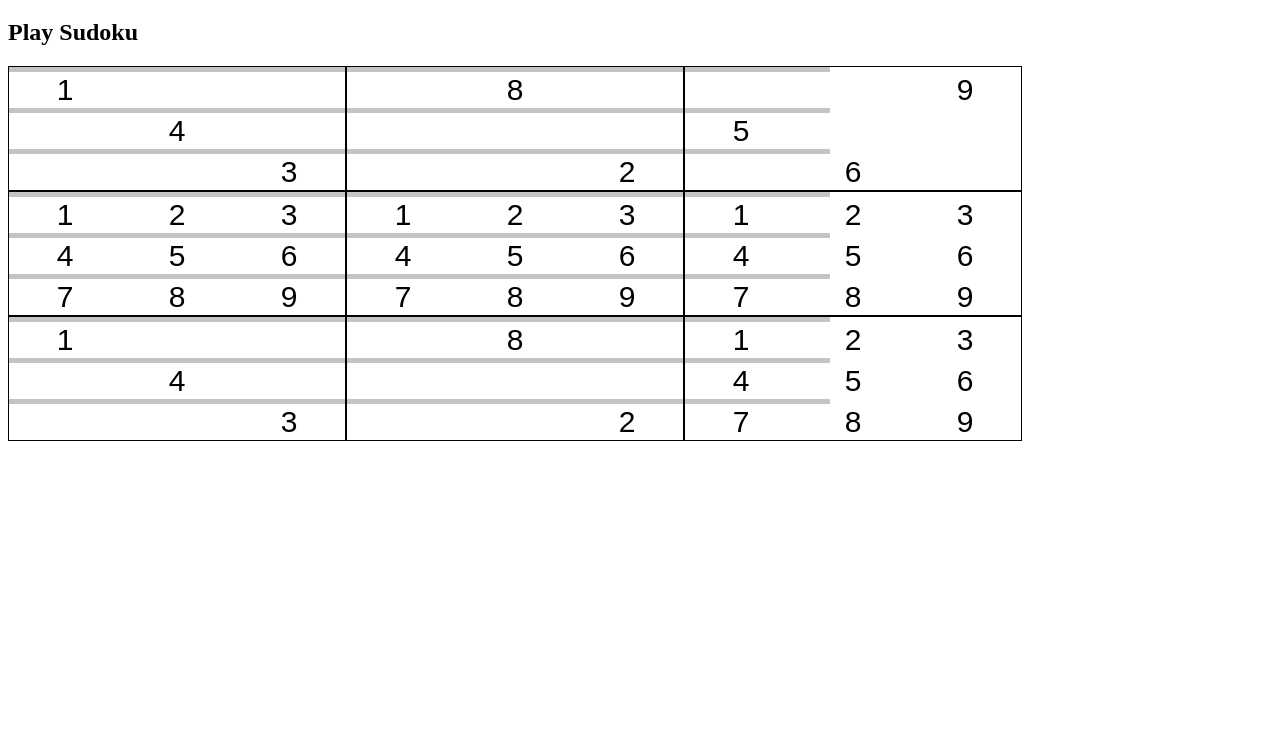
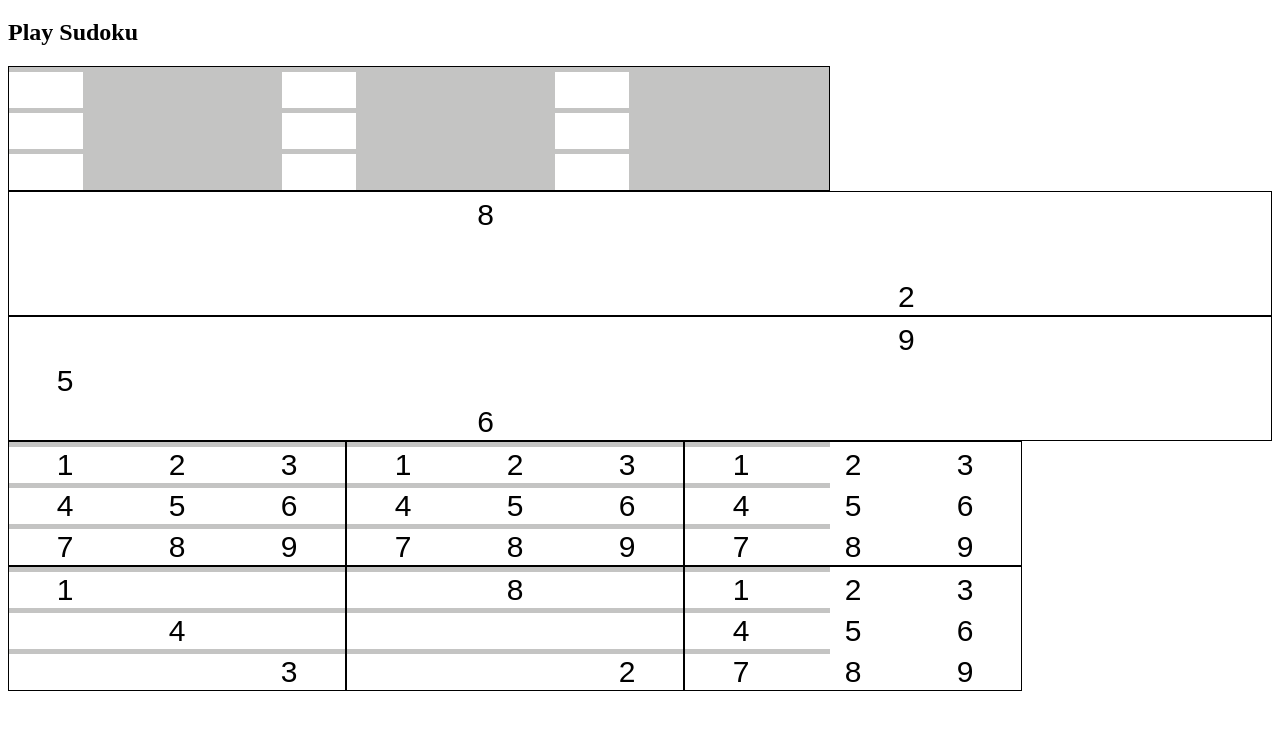
Before and after one commit to simplypstar/Milestone-Game-Project, a website: page index.html in a window 1280 px wide. Shown: the part 61-790 px from the top of the page. Drawn offline with Linux system fonts and the light colour scheme.

Commit message:
commit updates for html, css and js

```diff
--- a/assets/index.js
+++ b/assets/index.js
@@ -1,11 +1,21 @@
 // Create Sudoku Board
 function loadBoard() {
-   const element = document.getElementById("grid1");
-   const nodes = getElementsByClassName("item1");
-   document.getElementById("demo").innerHTML = nodes.length;
-}
+ }
 
 loadBoard();
 
 
 //<body onload="myFunction()"></body>
+
+let top_grid1_answer_array = [1,2,3,4,5,6,7,8,9];  //snake case
+
+// when user enters a value run a answerCheck function
+// the answerCheck function will check if the entered value of
+// the focused input(position-number) matches the index minus (-)
+// 1 in the answer array
+
+// if the value equals the value of index-1 change background color
+// green if it matches or red if it does not match
+
+// add win animation at the end of the game with a winFunction
+// check that none of the positions have a red background
--- a/assets/scripts.css
+++ b/assets/scripts.css
@@ -1,6 +1,6 @@
 /*   */
 
-#main-grid, #main-grid2, #main-grid3 {
+#top-grid-1, #main-grid2, #main-grid3 {
     display: grid;
     grid-template-columns: repeat(3, 1fr);
     width: 65%;                                                                                                                                                                                                                                                                                                                                                                                                                                                                                                            box-sizing: border-box;
@@ -9,7 +9,7 @@
 }
 
 
-.col1, .col2, .col3 {
+.col, .col1, .col2, .col3 {
     display: grid;
     grid-template-columns: auto auto auto;
     box-sizing: content-box;
@@ -20,11 +20,11 @@
 }
 
 
-#input {
+input {
     text-align: center;
     border: none;
     font-family: Arial, Helvetica, sans-serif;
     font-size: 30px;
-    margin-top:5px;
+    margin-top: 5px;
 
 }
--- a/index.html
+++ b/index.html
@@ -11,20 +11,41 @@
 <body>
     <h1>Milestone 1 Game Project</h1>
     <h2>Play Sudoku</h3>
-    <div id="main-grid">
-        <div id="grd1" class="col1">
-            <div class="item1"><input type=text id=input size="4" value="1"></div>
-            <div class="item1"><input type=text id=input size="4" value=""></div>
-            <div class="item1"><input type=text id=input size="4" value=""></div>
-            <div class="item1"><input type=text id=input size="4" value=""></div>
-            <div class="item1"><input type=text id=input size="4" value="4"></div>
-            <div class="item1"><input type=text id=input size="4" value=""></div>
-            <div class="item1"><input type=text id=input size="4" value=""></div>
-            <div class="item1"><input type=text id=input size="4" value=""></div>
-            <div class="item1"><input type=text id=input size="4" value="3"></div>
+    <div id="top-grid">
+        <div id="top-grid-1" class="col">
+            <div class="position-1">
+                <input type="number" min="1" max="9" value="">
+            </div>
+            <div class="position-2">
+                <input type="number" min="1" max="9" value="">
+            </div>
+            <div class="position-3">
+                <input type="number" min="1" max="9" value="">
+            </div>
+            <div class="position-4">
+                <input type="number" min="1" max="9" value="">
+            </div>
+            <div class="position-5">
+                <input type="number" min="1" max="9" value="">
+            </div>
+            <div class="position-6">
+                <input type="number" min="1" max="9" value="">
+            </div>
+            <div class="position-7">
+                <input type="number" min="1" max="9" value="">
+            </div>
+            <div class="position-8">
+                <input type="number" min="1" max="9" value="">
+            </div>
+            <div class="position-9">
+                <input type="number" min="1" max="9" value="">
+            </div>
+
+
+
         </div>
 
-        <div id="grd2" class="col2">
+        <div id="top-grid2" class="col">
                 <div class="item2"><input type=text id=input size="4" value=""></div>
                 <div class="item2"><input type=text id=input size="4" value="8"></div>
                 <div class="item2"><input type=text id=input size="4" value=""></div>
@@ -36,7 +57,7 @@
                 <div class="item2"><input type=text id=input size="4" value="2"></div>
         </div>
 
-        <div id="grd3" class="col3">
+        <div id="top-grid3" class="col">
             <div class="item3"><input type=text id=input size="4" value=""></div>
             <div class="item3"><input type=text id=input size="4" value=""></div>
             <div class="item3"><input type=text id=input size="4" value="9"></div>
```
